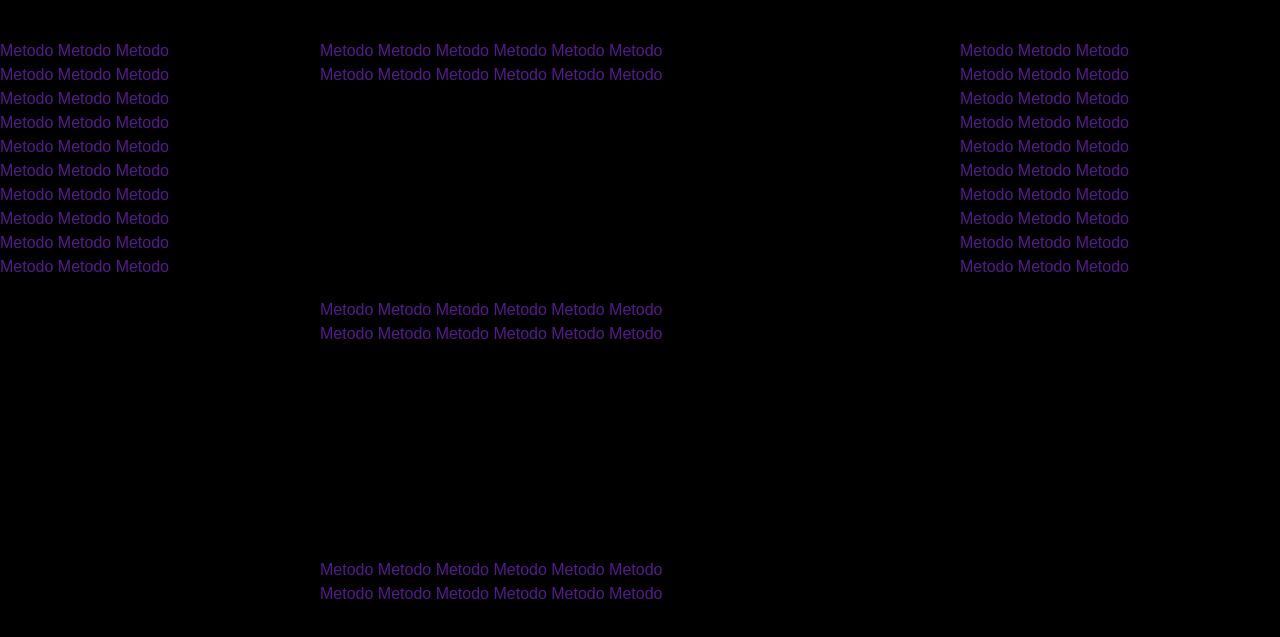
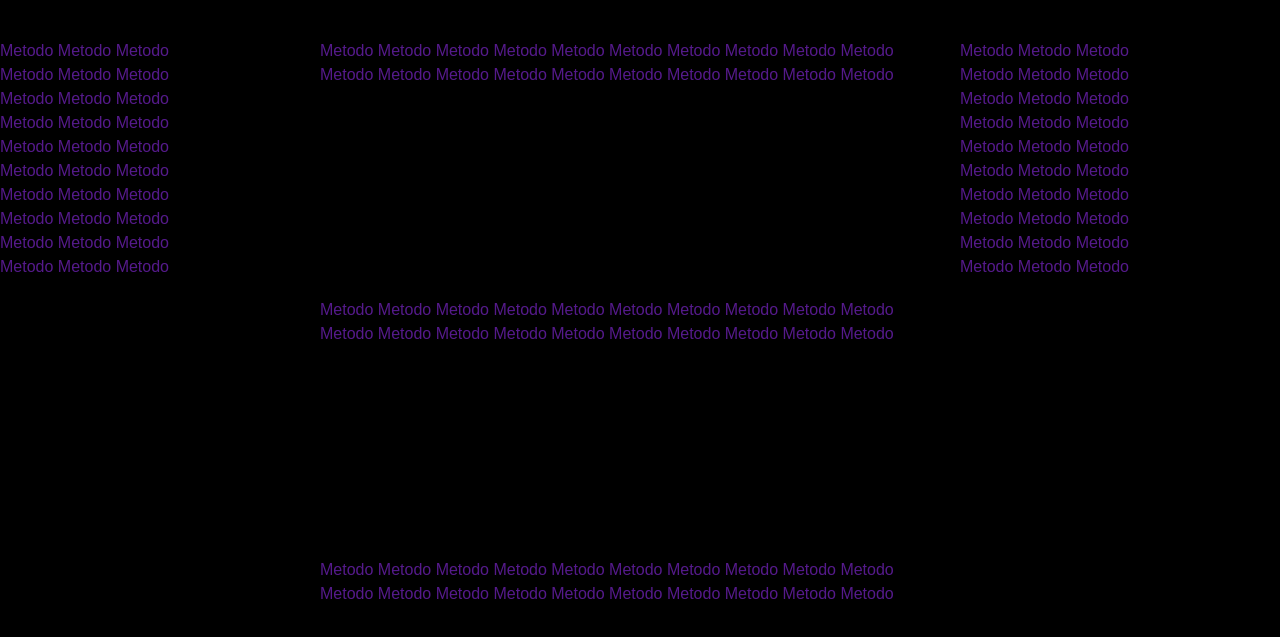
Before and after one commit to 0-sk-y/metodos, a plain HTML site: page index.html in a window 1280 px wide. Shown: the part 53-690 px from the top of the page. Drawn offline with Linux system fonts and the light colour scheme.

Commit message:
fix: :bug: Creando mas menus laterales L y R
Agregando 3 menus mas a cada menu-2

```diff
--- a/index.html
+++ b/index.html
@@ -49,10 +49,14 @@
             <a href="" class="menu-2__link">Metodo Metodo</a>
             <a href="" class="menu-2__link">Metodo Metodo</a>
             <a href="" class="menu-2__link">Metodo Metodo</a>
+            <a href="" class="menu-2__link">Metodo Metodo</a>
+            <a href="" class="menu-2__link">Metodo Metodo</a>
           </nav>
         </section>
         <section class="menu-2-cont">
           <nav class="menu-2">
+            <a href="" class="menu-2__link">Metodo Metodo</a>
+            <a href="" class="menu-2__link">Metodo Metodo</a>
             <a href="" class="menu-2__link">Metodo Metodo</a>
             <a href="" class="menu-2__link">Metodo Metodo</a>
             <a href="" class="menu-2__link">Metodo Metodo</a>
@@ -66,10 +70,14 @@
             <a href="" class="menu-2__link">Metodo Metodo</a>
             <a href="" class="menu-2__link">Metodo Metodo</a>
             <a href="" class="menu-2__link">Metodo Metodo</a>
+            <a href="" class="menu-2__link">Metodo Metodo</a>
+            <a href="" class="menu-2__link">Metodo Metodo</a>
           </nav>
         </section>
         <section class="menu-2-cont">
           <nav class="menu-2">
+            <a href="" class="menu-2__link">Metodo Metodo</a>
+            <a href="" class="menu-2__link">Metodo Metodo</a>
             <a href="" class="menu-2__link">Metodo Metodo</a>
             <a href="" class="menu-2__link">Metodo Metodo</a>
             <a href="" class="menu-2__link">Metodo Metodo</a>
@@ -83,10 +91,14 @@
             <a href="" class="menu-2__link">Metodo Metodo</a>
             <a href="" class="menu-2__link">Metodo Metodo</a>
             <a href="" class="menu-2__link">Metodo Metodo</a>
+            <a href="" class="menu-2__link">Metodo Metodo</a>
+            <a href="" class="menu-2__link">Metodo Metodo</a>
           </nav>
         </section>
         <section class="menu-2-cont">
           <nav class="menu-2">
+            <a href="" class="menu-2__link">Metodo Metodo</a>
+            <a href="" class="menu-2__link">Metodo Metodo</a>
             <a href="" class="menu-2__link">Metodo Metodo</a>
             <a href="" class="menu-2__link">Metodo Metodo</a>
             <a href="" class="menu-2__link">Metodo Metodo</a>
```
